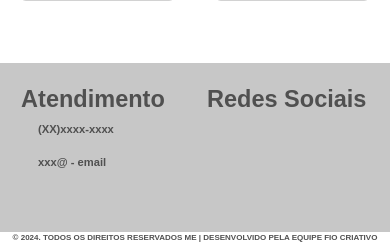
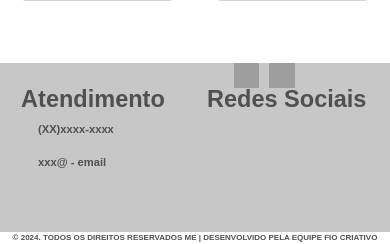
Before and after one commit to PedroMTG/TCC, a PHP site: page /inicio.php in a window 390 px wide. Shown: the part 722-966 px from the top of the page. Run offline with PHP 8.4, Linux system fonts and the light colour scheme; some libraries are stand-ins or nearby versions; grey boxes are pictures that could not be loaded.

Commit message:
mundancas em imagens

```diff
--- a/CSS/style.css
+++ b/CSS/style.css
@@ -190,7 +190,20 @@ header{
         font-weight: bold;
       }
 
+      .rodape-img{
+        display: flex;
+        position: absolute;
+        flex-direction: row;
+        align-items: center;
+        gap: 10px;
+        top: 93%;
+        left: 60%;
+      }
 
+      .rodape-img img{
+        height: 3vh;
+        width: 3vh;
+      }
 
 
       .rodape-direitos{
--- a/footer.php
+++ b/footer.php
@@ -8,8 +8,11 @@
 
         <div class="rodape-redes font_1">
             <h1>Redes Sociais</h1>
-            <img src="" alt="">
-            <img src="" alt="">
+        </div>
+
+        <div class="rodape-img">
+            <img src="https://www.iconpacks.net/icons/2/free-facebook-icon-2869-thumb.png" alt="https://m.facebook.com/ateliesolangefreitas?locale=ms_MY">
+            <img src="https://cdn-icons-png.flaticon.com/512/739/739244.png" alt="">
         </div>
 
     </div>
```
